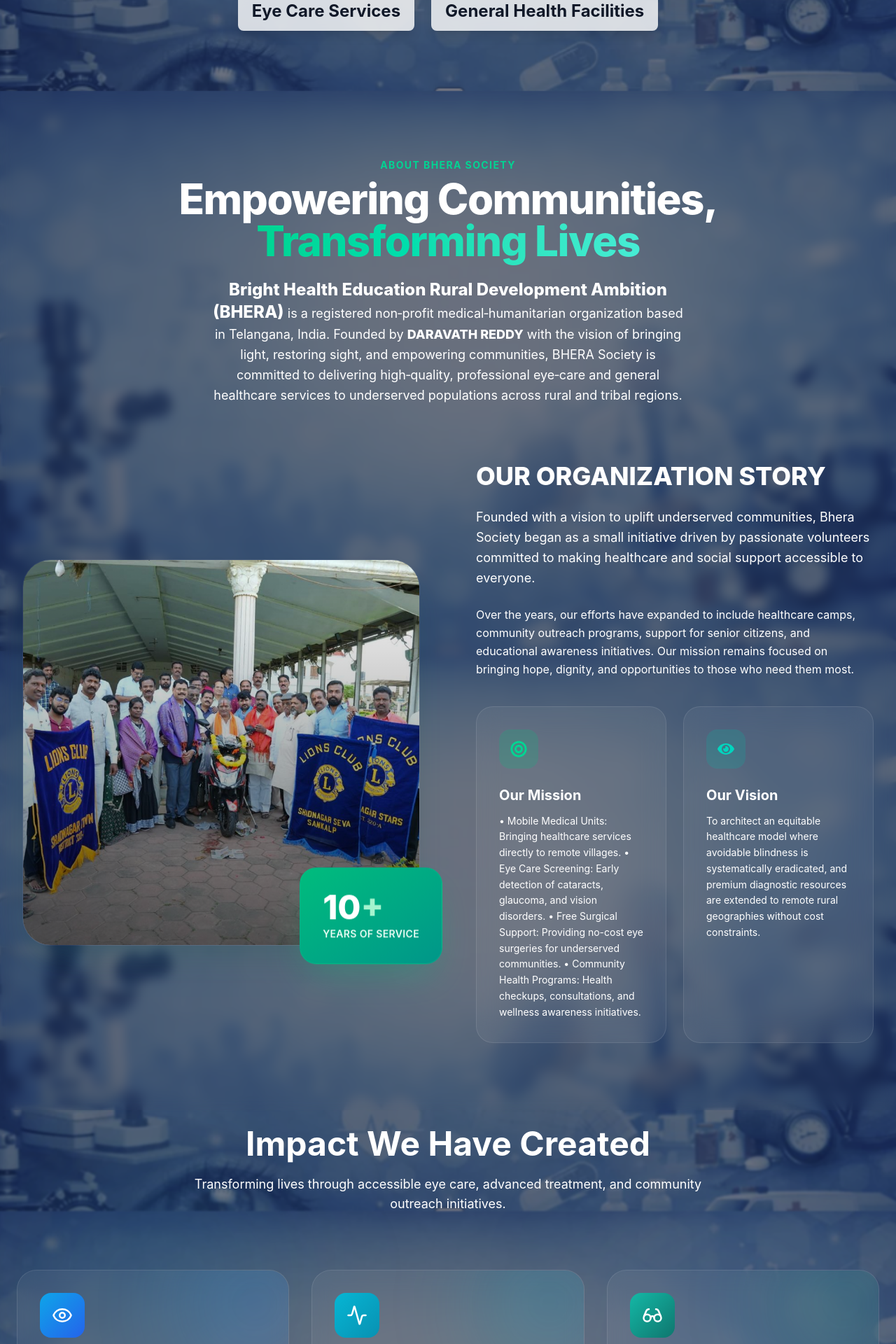
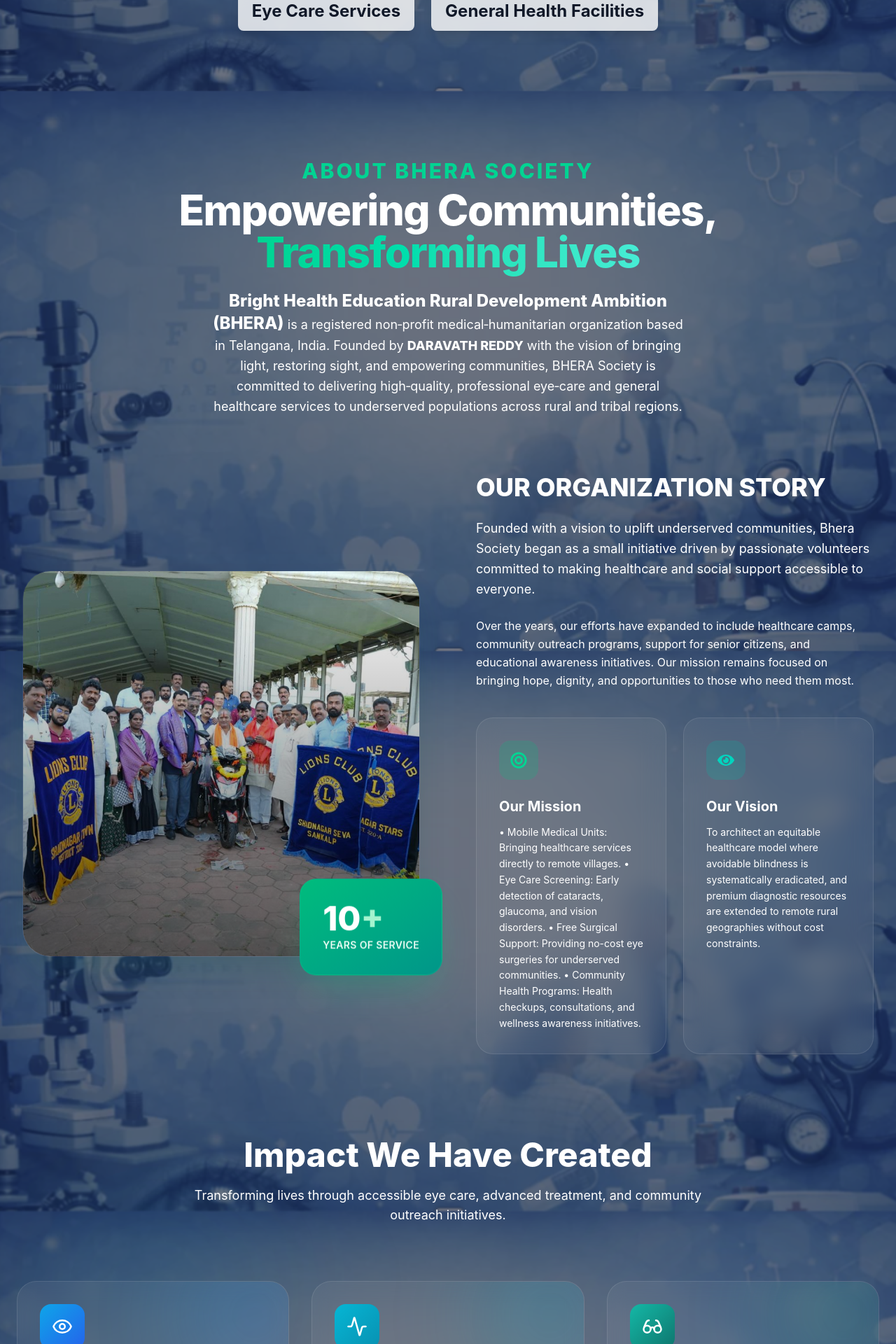
Before and after one commit to upender-01/bherasociety_03, a React (Vite) app: page / in a window 1280 px wide. Shown: the part 670-2590 px from the top of the page at 70% size. Built offline with nearby package versions, Linux system fonts and the light colour scheme; no server answers.

Commit message:
font-size adjusted

```diff
--- a/src/Components/Aboutus.jsx
+++ b/src/Components/Aboutus.jsx
@@ -41,7 +41,7 @@ const AboutUs = () => {
       }}
     >
       {/* Deep Gradient Overlay for better text legibility */}
-      <div className="absolute inset-0 bg-slate-900/0 from-gray-950/90 via-gray-900/80 to-gray-950/95 backdrop-blur-sm"></div>
+      <div className="absolute inset-0 bg-slate-900/0 from-gray-950/90 via-gray-900/80 to-gray-950/95 "></div>
 
       <motion.div
         className="relative z-10 max-w-7xl mx-auto px-6 lg:px-8"
@@ -52,7 +52,7 @@ const AboutUs = () => {
       >
         {/* Section Heading */}
         <motion.div className="text-center mb-20" variants={fadeInUp}>
-          <span className="text-emerald-400 font-bold tracking-widest uppercase text-sm mb-2 block">
+          <span className="text-emerald-400 font-extrabold tracking-widest uppercase  text-3xl mb-2 block">
             About Bhera Society
           </span>
           <h2 className="text-4xl md:text-5xl lg:text-6xl font-extrabold text-white mt-2 tracking-tight">
--- a/src/Components/FAQs.jsx
+++ b/src/Components/FAQs.jsx
@@ -41,7 +41,7 @@ const FAQ = () => {
 
         {/* Header Section */}
         <div className="text-center mb-12">
-          <h2 className="text-3xl sm:text-4xl font-extrabold text-gray-900 dark:text-white tracking-tight">
+          <h2 className="text-3xl sm:text-4xl font-extrabold text-white dark:text-white tracking-tight">
             Frequently Asked Questions
           </h2>
         </div>
--- a/src/Components/Quick_highlight.jsx
+++ b/src/Components/Quick_highlight.jsx
@@ -58,7 +58,7 @@ const Quick_highlight = () => {
             Quick Highlights
           </span> */}
 
-          <h2 className="mt-6 text-4xl md:text-5xl font-bold text-white">
+          <h2 className="mt-6 text-3xl md:text-5xl font-extrabold text-white">
             Impact We Have Created
           </h2>
 
```
